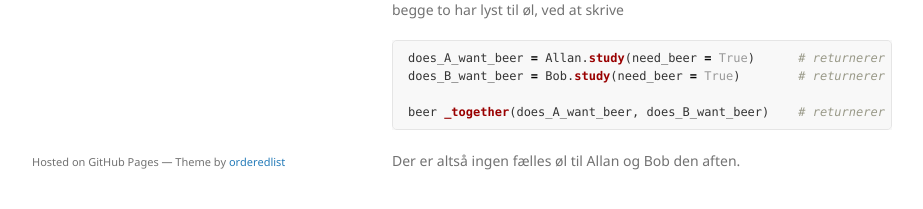
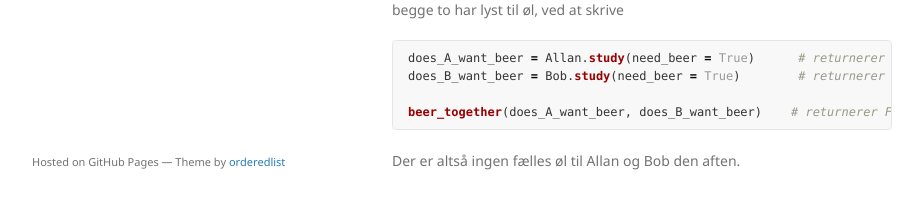
Before and after one commit to kristianolesenlarsen/kristianolesenlarsen.github.io, a Jekyll site: the page built from getpy.md, in a window 1280 px wide and 900 px high, scrolled down 5147 px. Shown: the part 659-868 px from the top of the window, without its empty margins (178-1101 px from the left). Built offline with Jekyll 4.4.1, drawn with Linux system fonts in a browser that asks for light colours.

Commit message:
minor fix

````diff
--- a/getpy.md
+++ b/getpy.md
@@ -205,6 +205,6 @@ Nu kan vi afgøre om Allan og Bob vil drikke øl sammen på en aften hvor de beg
 does_A_want_beer = Allan.study(need_beer = True)      # returnerer True
 does_B_want_beer = Bob.study(need_beer = True)        # returnerer False
 
-beer _together(does_A_want_beer, does_B_want_beer)    # returnerer False
+beer_together(does_A_want_beer, does_B_want_beer)    # returnerer False
 ```
 Der er altså ingen fælles øl til Allan og Bob den aften.
````
